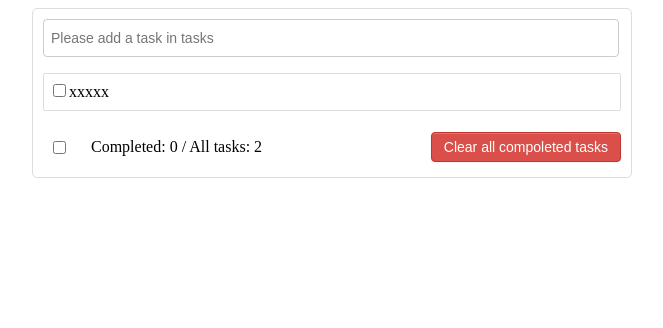
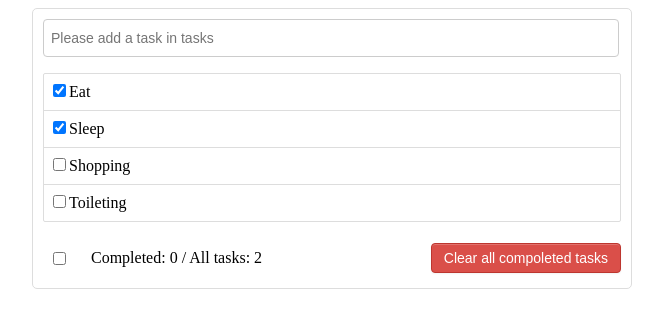
Before and after one commit to GreyPencil/React-from-beginning-to-give-up, a React (Create React App) app in the folder react_staging/: page / in a window 1280 px wide. Shown: the top 328 px of the page, without its empty margins (308-971 px from the left). Built offline with nearby package versions, Linux system fonts and the light colour scheme.

Commit message:
basic list

```diff
--- a/react_staging/src/App.js
+++ b/react_staging/src/App.js
@@ -5,12 +5,22 @@
 import Footer from './components/Footer'
 
 export default class App extends Component {
+  state = {
+    todos:
+    [
+      {id: "001", name: "Eat", done: true},
+      {id: "002", name: "Sleep", done: true},
+      {id: "003", name: "Shopping", done: false},
+      {id: "004", name: "Toileting", done: false}
+    ]
+  }
   render() {
+    const {todos} = this.state
     return (
       <div className="todo-container">
         <div className="todo-wrap">
           <Header />
-          <List />
+          <List todos = {todos}/>
           <Footer />
         </div>
      </div>
--- a/react_staging/src/components/Item/index.jsx
+++ b/react_staging/src/components/Item/index.jsx
@@ -2,12 +2,14 @@
 import './index.css'
 
 export default class Item extends Component {
+
     render() {
+        const {name, done} = this.props
         return (
             <li>
                 <label>
-                    <input type="checkbox" />
-                    <span>xxxxx</span>
+                    <input type="checkbox" defaultChecked={done}/>
+                    <span>{name}</span>
                 </label>
                 <button className="btn btn-danger" style={{ display: "none" }}>Delete</button>
             </li>
--- a/react_staging/src/components/List/index.jsx
+++ b/react_staging/src/components/List/index.jsx
@@ -4,9 +4,14 @@
 
 export default class List extends Component {
     render() {
+        const {todos} = this.props
         return (
             <ul className="todo-main">
-                <Item />
+                {
+                    todos.map((todo) => {
+                        return <Item key={todo.id} {...todo}/>
+                    })
+                }
             </ul>
         )
     }
```
